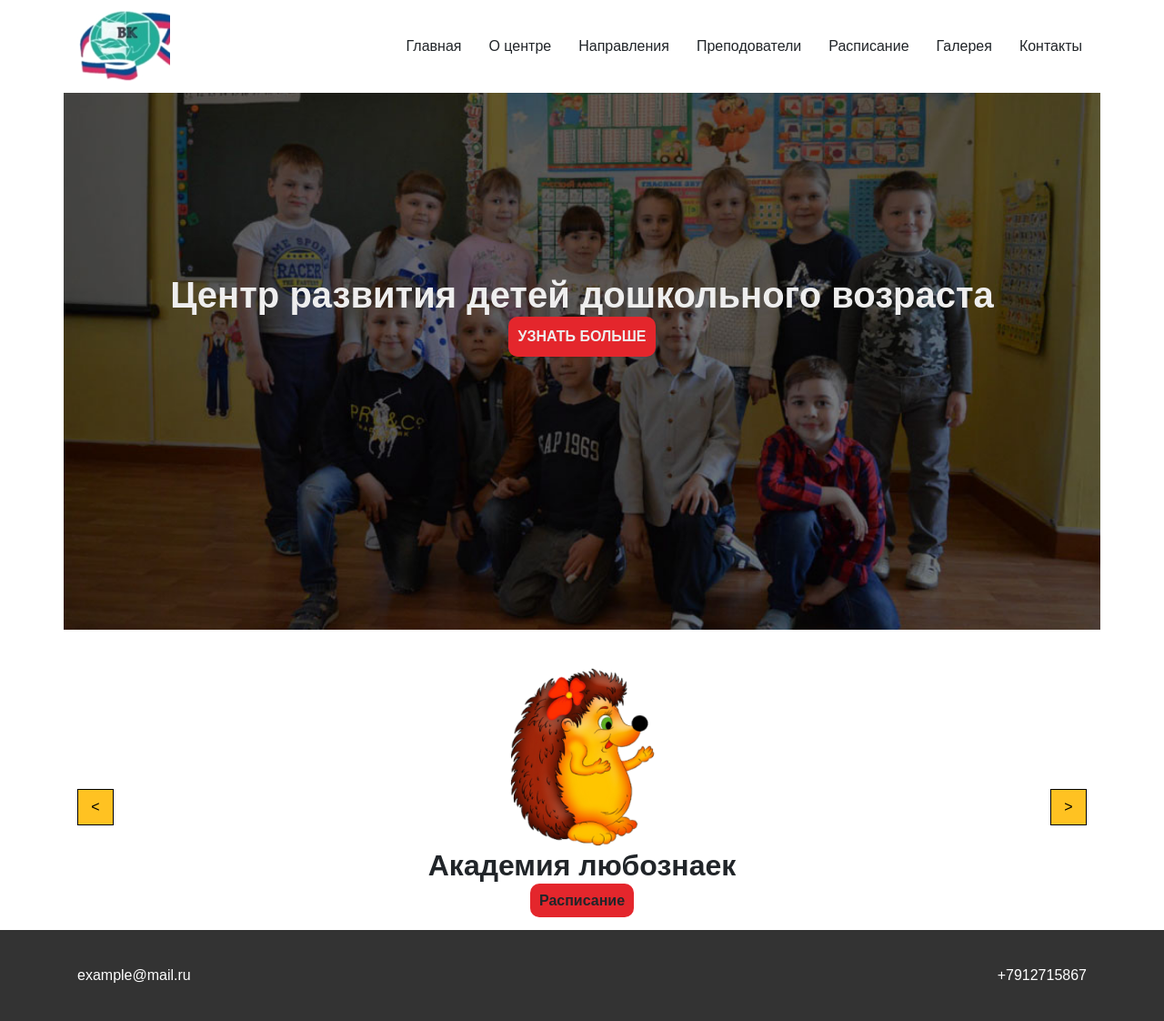
After one commit to azgmus/cgildren_education_center, a Django app: page / in a window 1280 px wide. The commit adds this page. Shown: the whole page at 91% size. Run offline with Django 3.2, Linux system fonts and the light colour scheme; data comes from the database, SQL or seed files in the repository; both versions use the stored data as it was after the commit; some libraries are stand-ins or nearby versions.

```diff
--- a/children_education_center/urls.py
+++ b/children_education_center/urls.py
@@ -18,5 +18,5 @@
 
 urlpatterns = [
     path('admin/', admin.site.urls),
-
+    path('', include('main.urls'))
 ]
--- a/main/models.py
+++ b/main/models.py
@@ -6,3 +6,12 @@
     name = models.CharField('название группы', max_length=30)
     image = models.ImageField('картинка группы', upload_to='media/KidsGroup')
     schedule = models.TextField('расписание')
+
+
+
+    def __str__(self):
+        return self.name
+
+    class Meta:
+        verbose_name = "группа детей"
+        verbose_name_plural = "группы детей"
--- /dev/null
+++ b/main/urls.py
@@ -0,0 +1,8 @@
+from django.urls import path
+
+from . import views
+
+
+urlpatterns = [
+    path("", views.MainView.as_view())
+    ]
--- a/main/views.py
+++ b/main/views.py
@@ -1,3 +1,9 @@
-from django.shortcuts import render
+from django.shortcuts import render, HttpResponse
+from django.views.generic.base import View
+from django.views.generic import ListView
+from .models import KidsGroup
 
-# Create your views here.
+class MainView(ListView):
+    model = KidsGroup
+    queryset = KidsGroup.objects.all()
+    template_name = 'home.html'
--- a/templates/base.html
+++ b/templates/base.html
@@ -2,71 +2,19 @@
 {% load static %}
 <html lang="en">
 
-<head>
-    <meta charset="UTF-8">
-    <meta name="viewport" content="width=device-width, initial-scale=1.0">
-    <title>Document</title>
-    <link rel="stylesheet" href="https://stackpath.bootstrapcdn.com/bootstrap/4.5.2/css/bootstrap.min.css">
-
-    <link rel="stylesheet" href="{% static '/css/slick.css'%}">
-    <link rel="stylesheet" href="{% static 'css/style.css'%}">
-</head>
+{% include 'include/head.html' %}
 
 <body>
-    <header class="header">
-        <div class="container">
-            <div class="row align-items-center justify-content-lg-between">
-                <div class="col-lg-auto">
-                    <a href="/index.html"><img src="img/VC_Logo 1.png" alt="" class="logo"></a>
-                </div>
-                <div class="col-lg-auto">
-                    <nav class="">
-                        <ul class="nav d-flex justify-content-center">
-                            <li class="nav__item">
-                                <a href="/index.html">Главная</a>
-                            </li>
-                            <li class="nav__item">
-                                <a href="/about.html">О центре</a>
-                            </li>
-                            <li class="nav__item">
-                                <a href="/features.html">Направления</a>
-                            </li>
-                            <li class="nav__item">
-                                <a href="/teachers.html">Преподователи</a>
-                            </li>
-                            <li class="nav__item">
-                                <a href="/scheadule.html">Расписание</a>
-                            </li>
-                            <li class="nav__item">
-                                <a href="/gallerey.html">Галерея</a>
-                            </li>
-                            <li class="nav__item">
-                                <a href="/contacts.html">Контакты</a>
-                            </li>
-                        </ul>
-                    </nav>
-                </div>
-            </div>
-            </div>
-    </header>
 
+    {% include 'include/header.html' %}
     <main>
-        {% block main %}
+        {% block content %}
 
-        {% endblock main %}
+        {% endblock content %}
     </main>
 
+    {% include 'include/footer.html' %}
 
-    <footer class="footer">
-        <div class="container footer__container">
-            <div class="email">
-                example@mail.ru
-            </div>
-            <div class="tel">
-                +7912715867
-            </div>
-        </div>
-    </footer>
     </div>
 
 
--- /dev/null
+++ b/templates/home.html
@@ -0,0 +1,31 @@
+{% extends 'base.html' %}
+
+
+{% block content %}
+    <section>
+        <div class="container">
+            <div class="row d-flex flex-column offer">
+
+                <h1 class="col offer__title">Центр развития детей дошкольного возраста</h1>
+
+                <a href="#" class="offer__link">УЗНАТЬ БОЛЬШЕ</a>
+            </div>
+        </div>
+    </section>
+
+    <section>
+        <div class="container slider">
+            <div class="slider__inner">
+                {% for group in kidsgroup_list %}
+
+                    <div class="slider__item">
+                        <img src='{{ group.image.url }}' class="slider__image">
+                        <h2 class="slider__title">{{ group.name }}</h2>
+                        <a href="/scheadule.html#scheadule1" class="slider__link">Расписание</a>
+                    </div>
+                {% endfor %}
+
+        </div>
+        </div>
+    </section>
+{% endblock content %}
--- /dev/null
+++ b/templates/include/footer.html
@@ -0,0 +1,10 @@
+<footer class="footer">
+        <div class="container footer__container">
+            <div class="email">
+                example@mail.ru
+            </div>
+            <div class="tel">
+                +7912715867
+            </div>
+        </div>
+    </footer>
--- /dev/null
+++ b/templates/include/head.html
@@ -0,0 +1,10 @@
+{% load static %}
+<head>
+    <meta charset="UTF-8">
+    <meta name="viewport" content="width=device-width, initial-scale=1.0">
+    <title>Document</title>
+    <link rel="stylesheet" href="https://stackpath.bootstrapcdn.com/bootstrap/4.5.2/css/bootstrap.min.css">
+
+    <link rel="stylesheet" href="{% static 'css/slick.css'%}">
+    <link rel="stylesheet" href="{% static 'css/style.css'%}">
+</head>
--- a/templates/include/header.html
+++ b/templates/include/header.html
@@ -1,10 +1,37 @@
-<!DOCTYPE html>
-<html lang="en">
-<head>
-    <meta charset="UTF-8">
-    <title>Title</title>
-</head>
-<body>
-
-</body>
-</html>
+{% load static %}
+<header class="header">
+        <div class="container">
+            <div class="row align-items-center justify-content-lg-between">
+                <div class="col-lg-auto">
+                    <a href="/index.html"><img src={% static "img/VC_Logo 1.png" %} alt="" class="logo"></a>
+                </div>
+                <div class="col-lg-auto">
+                    <nav class="">
+                        <ul class="nav d-flex justify-content-center">
+                            <li class="nav__item">
+                                <a href="/index.html">Главная</a>
+                            </li>
+                            <li class="nav__item">
+                                <a href="/about.html">О центре</a>
+                            </li>
+                            <li class="nav__item">
+                                <a href="/features.html">Направления</a>
+                            </li>
+                            <li class="nav__item">
+                                <a href="/teachers.html">Преподователи</a>
+                            </li>
+                            <li class="nav__item">
+                                <a href="/scheadule.html">Расписание</a>
+                            </li>
+                            <li class="nav__item">
+                                <a href="/gallerey.html">Галерея</a>
+                            </li>
+                            <li class="nav__item">
+                                <a href="/contacts.html">Контакты</a>
+                            </li>
+                        </ul>
+                    </nav>
+                </div>
+            </div>
+            </div>
+    </header>
```
Also changed, not shown: db.sqlite3, media/KidsGroup/68bf36401bb9a56d05e92633a32dd989.png (added), media/KidsGroup/68bf36401bb9a56d05e92633a32dd989_hZvA2Dm.png (added), media/KidsGroup/unnamed.png (added).
